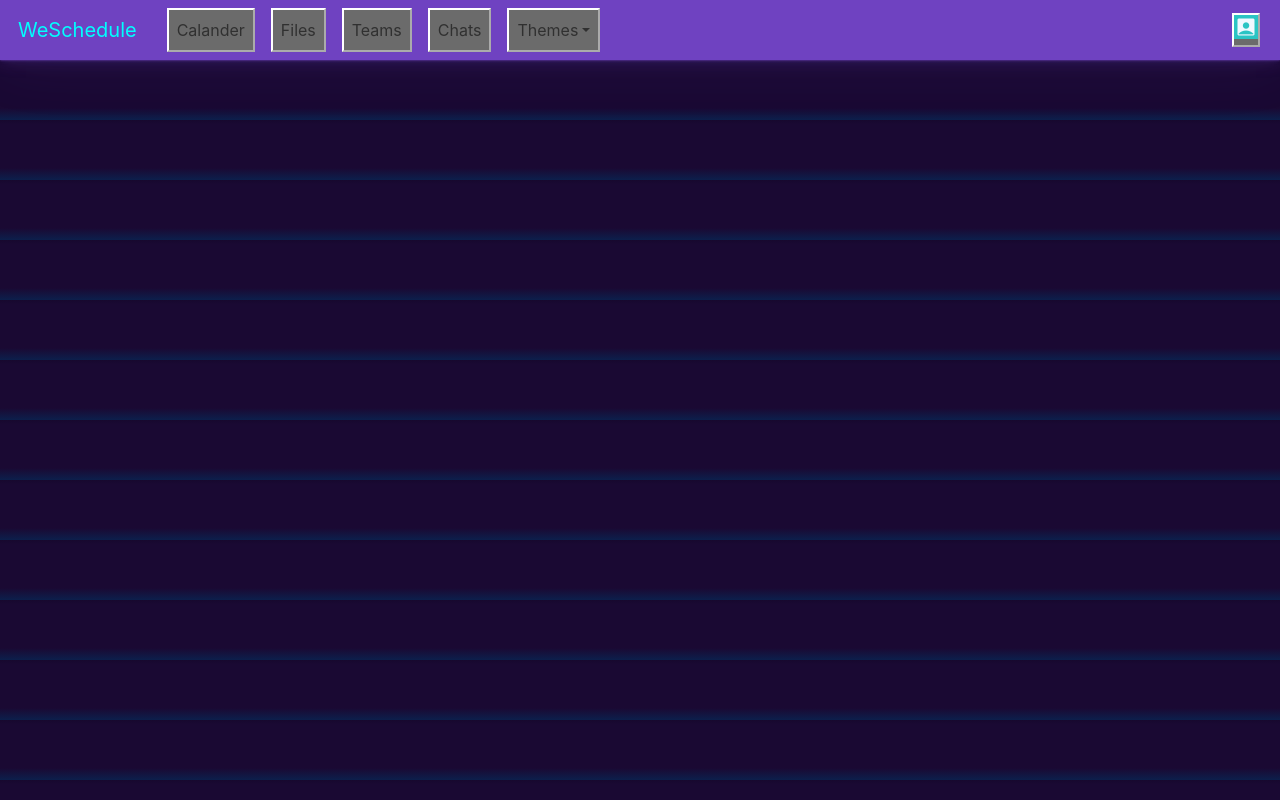
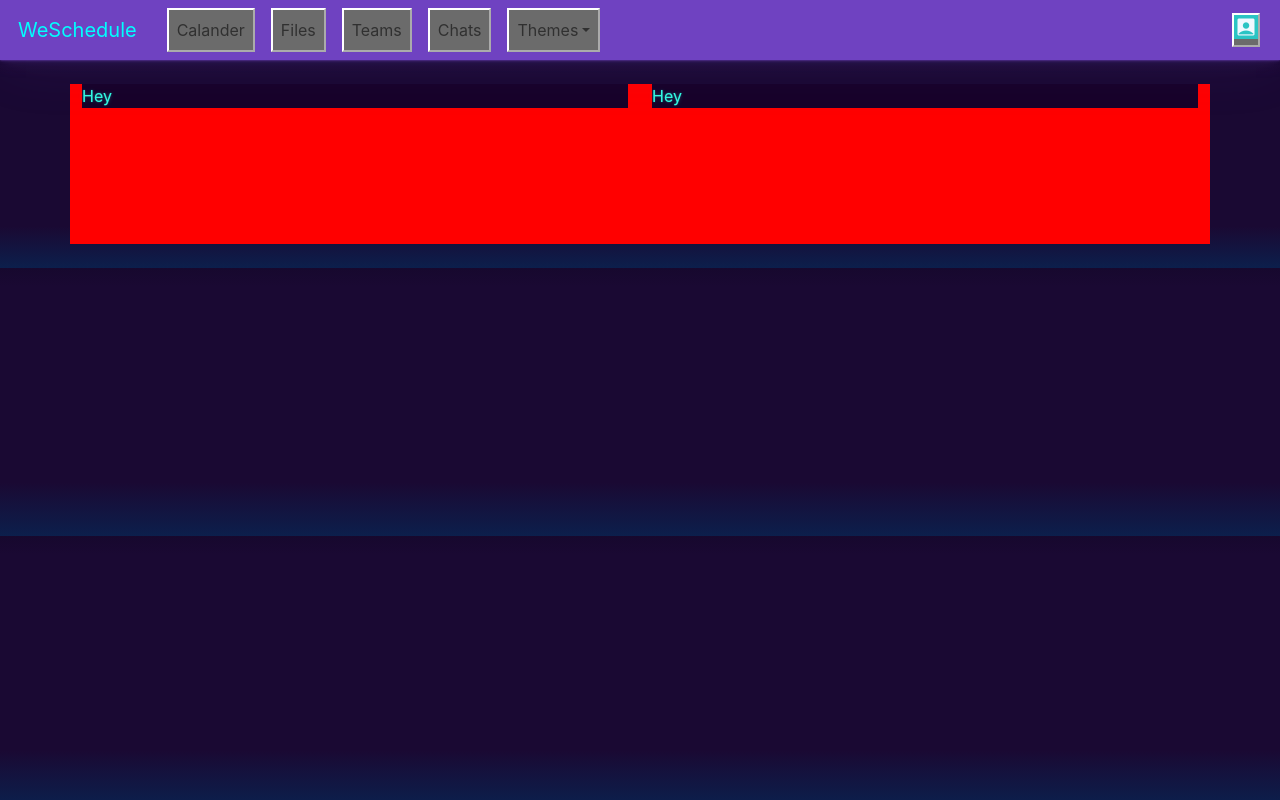
Before and after one commit to isthisdotusernametaken/WeSchedule, a React (Create React App) app in the folder frontend/: page / in a window 1280 px wide. Built offline with nearby package versions, Linux system fonts and the light colour scheme.

Commit message:
Add a message center component and use bootstrap.

```diff
--- a/frontend/package.json
+++ b/frontend/package.json
@@ -7,6 +7,7 @@
     "@testing-library/react": "^13.4.0",
     "@testing-library/user-event": "^13.5.0",
     "axios": "^1.6.2",
+    "latest": "^0.2.0",
     "react": "^18.2.0",
     "react-dom": "^18.2.0",
     "react-scripts": "5.0.1",
--- a/frontend/src/App.css
+++ b/frontend/src/App.css
@@ -18,3 +18,8 @@
   'opsz' 100;
   background-color: rgba(0, 255, 255, 0.6);
 }
+
+.inner-frame {
+  background-color: red;
+  height: 10rem;
+}
--- a/frontend/src/App.js
+++ b/frontend/src/App.js
@@ -1,11 +1,13 @@
 import './App.css';
 import React from "react";
 import NavBar from './components/NavBar';
+import MessageCenter from "./components/MessageCenter";
 
 function App() {
     return (
         <>
             <header><NavBar /></header>
+            <body><MessageCenter /></body>
         </>
     );
 }
--- /dev/null
+++ b/frontend/src/components/MessageCenter.js
@@ -0,0 +1,24 @@
+import React from "react";
+import { THEMES, setTheme } from "../theme.js";
+function MessageCenter() {
+    return (
+        <msgFrame className="border border-success p-2 mb-2" data-bs-theme="dark">
+            <div className="container">
+                <div className="row inner-frame">
+                    {/* 12 avaliable col */}
+                    <div className="col-sm-4 col-md-6 justifiy-content-center order-1">
+                        <div className="p-0.5 border bg-dark">Hey</div>
+                    </div>
+                    <div className="col-sm-4 col-md-6 justifiy-content-center order-2">
+                        <div className="p-0.5 border bg-dark">Hey</div>
+                    </div>
+                </div>
+
+            </div>
+
+        </msgFrame>
+    );
+}
+
+
+export default MessageCenter;
--- a/frontend/src/components/NavBar.js
+++ b/frontend/src/components/NavBar.js
@@ -3,6 +3,7 @@ import { THEMES, setTheme } from "../theme.js";
 
 function NavBar() {
     return (
+        // JSX was originally BootSwatch HTML and has been heavily modified to fit our site by Caleb Krauter.
         <nav className="navbar navbar-expand-lg bg-primary" data-bs-theme="dark">
             <div className="container-fluid">
                 <button className="navbar-brand">WeSchedule</button>
```
Also changed, not shown: 1 other file (tests, documents, lock files or other folders).
